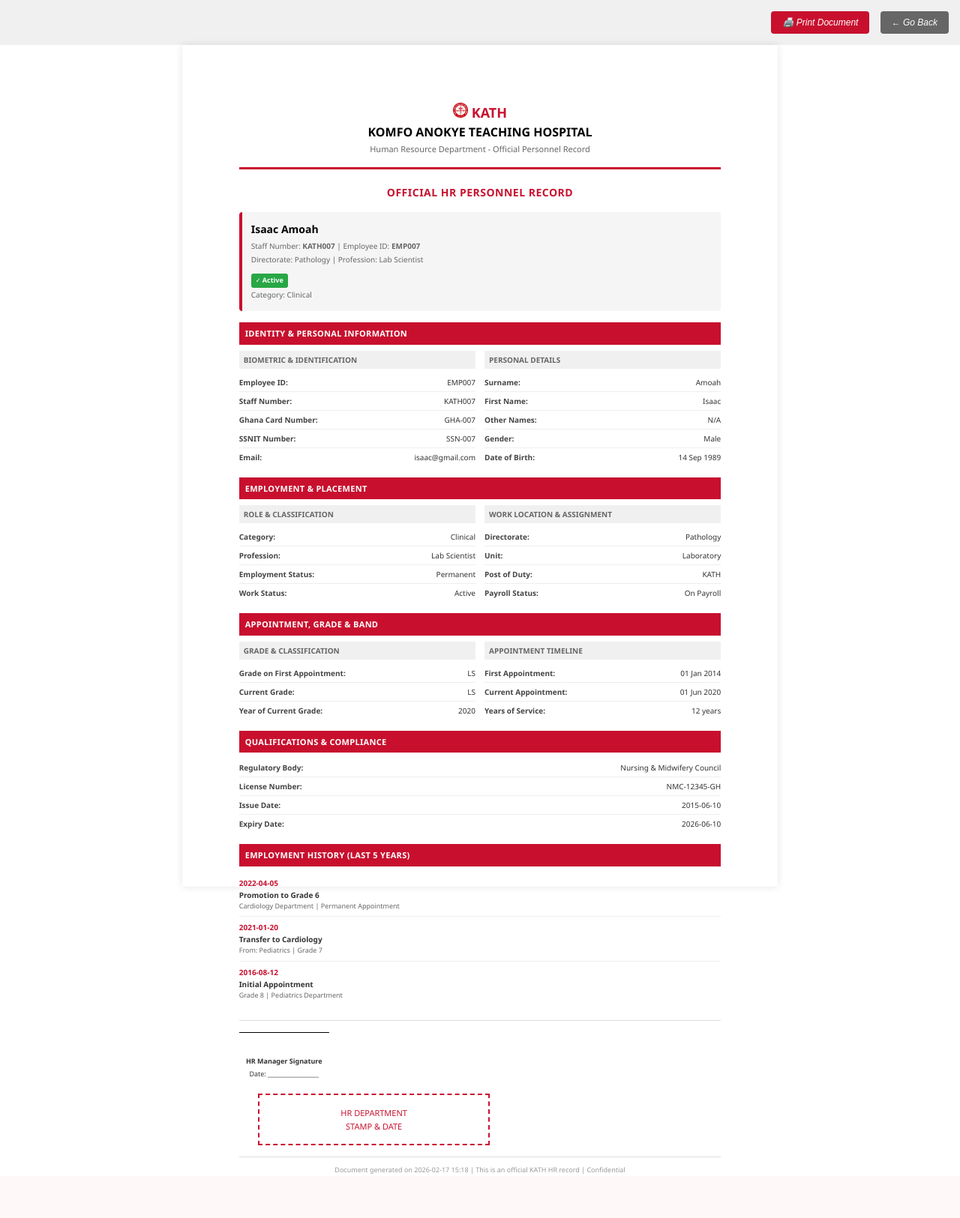
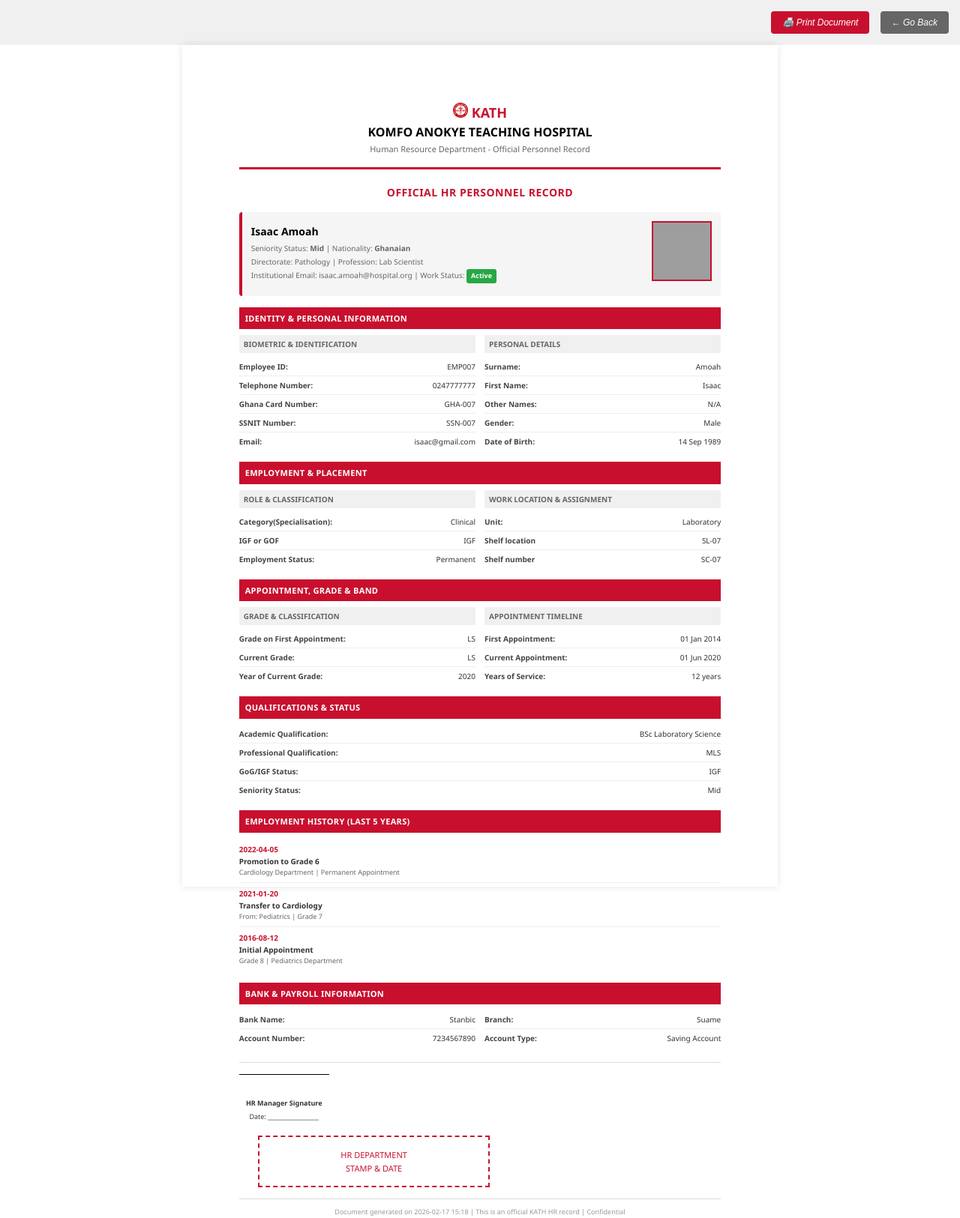
Before and after one commit to Mark-Finley/HRMS-1, a Django app: page /hrm/hr-info/staff/7/print/ in a window 1280 px wide. Shown: the whole page at 75% size. Before the commit the page ends 1567 px from the top, so only its background shows below. Run offline with Django 5.2, Linux system fonts and the light colour scheme; data comes from the database, SQL or seed files in the repository; grey boxes are pictures that could not be loaded.

Commit message:
new update

```diff
--- a/hrms-backend/hrms/hrm_manager/models.py
+++ b/hrms-backend/hrms/hrm_manager/models.py
@@ -282,7 +282,7 @@ class Employee(models.Model):
     # =========================
 
     employee_id = models.CharField(max_length=50, unique=True)
-    kath_staff_number = models.CharField(max_length=50, unique=True)
+    profile_pic = models.ImageField(upload_to='profile_pics/', blank=True, null=True)
     ghana_card_number = models.CharField(max_length=50, unique=True)
     ssnit_number = models.CharField(max_length=50, unique=True)
 
@@ -324,9 +324,7 @@ class Employee(models.Model):
     work_status = models.CharField(
         max_length=100, choices=WORK_STATUS_CHOICES, default='Active'
     )
-    payroll_status = models.CharField(
-        max_length=100, choices=PAYROLL_STATUS_CHOICES
-    )
+
     gog_igf_status = models.CharField(
         max_length=50, choices=GOG_IGF_STATUS_CHOICES
     )
@@ -349,7 +347,7 @@ class Employee(models.Model):
 
     year_of_current_grade = models.PositiveIntegerField()
 
-    at_post_of_duty = models.CharField(max_length=255)
+
 
     # =========================
     # QUALIFICATIONS
--- a/hrms-backend/hrms/hrm_manager/views.py
+++ b/hrms-backend/hrms/hrm_manager/views.py
@@ -190,7 +190,6 @@ def edit_staff(request, staff_id=1):
     if request.method == 'POST':
         # Update employee fields from POST data
         staff.employee_id = request.POST.get('employee_id', staff.employee_id)
-        staff.kath_staff_number = request.POST.get('kath_staff_number', staff.kath_staff_number)
         staff.ghana_card_number = request.POST.get('ghana_card_number', staff.ghana_card_number)
         staff.ssnit_number = request.POST.get('ssnit_number', staff.ssnit_number)
         staff.surname = request.POST.get('surname', staff.surname)
@@ -201,14 +200,18 @@ def edit_staff(request, staff_id=1):
         staff.nationality = request.POST.get('nationality', staff.nationality)
         staff.contact_number = request.POST.get('contact_number', staff.contact_number)
         staff.email = request.POST.get('email', staff.email)
+        staff.institutional_email = request.POST.get('institutional_email', staff.institutional_email)
+        staff.profile_pic = request.FILES.get('profile_pic', staff.profile_pic)
         staff.category_of_profession = request.POST.get('category_of_profession', staff.category_of_profession)
         staff.profession = request.POST.get('profession', staff.profession)
         staff.profession_status = request.POST.get('profession_status', staff.profession_status)
         staff.directorate = request.POST.get('directorate', staff.directorate)
         staff.unit = request.POST.get('unit', staff.unit)
-        staff.at_post_of_duty = request.POST.get('at_post_of_duty', staff.at_post_of_duty) == 'on'
         staff.work_status = request.POST.get('work_status', staff.work_status)
-        staff.payroll_status = request.POST.get('payroll_status', staff.payroll_status)
+        staff.gog_igf_status = request.POST.get('gog_igf_status', staff.gog_igf_status)
+        staff.seniority_status = request.POST.get('seniority_status', staff.seniority_status)
+        staff.shelf_location_number = request.POST.get('shelf_location_number', staff.shelf_location_number)
+        staff.shelf_call_number = request.POST.get('shelf_call_number', staff.shelf_call_number)
         staff.grade_on_first_appointment = request.POST.get('grade_on_first_appointment', staff.grade_on_first_appointment)
         staff.grade_on_current_appointment = request.POST.get('grade_on_current_appointment', staff.grade_on_current_appointment)
         staff.year_of_current_grade = request.POST.get('year_of_current_grade', staff.year_of_current_grade)
@@ -216,8 +219,6 @@ def edit_staff(request, staff_id=1):
         staff.date_of_current_appointment = request.POST.get('date_of_current_appointment', staff.date_of_current_appointment)
         staff.academic_qualification = request.POST.get('academic_qualification', staff.academic_qualification)
         staff.professional_qualification = request.POST.get('professional_qualification', staff.professional_qualification)
-        staff.gog_igf_status = request.POST.get('gog_igf_status', staff.gog_igf_status)
-        staff.seniority_status = request.POST.get('seniority_status', staff.seniority_status)
         staff.bank_name = request.POST.get('bank_name', staff.bank_name)
         staff.bank_branch = request.POST.get('bank_branch', staff.bank_branch)
         staff.bank_account_number = request.POST.get('bank_account_number', staff.bank_account_number)
--- a/hrms-backend/hrms/hrms/settings.py
+++ b/hrms-backend/hrms/hrms/settings.py
@@ -25,7 +25,7 @@ SECRET_KEY = 'django-insecure-l71_l5#oe)@g#q05o!d5!(lyhlm6f6%!7x5!(wa0$ixn=-q9ja
 # SECURITY WARNING: don't run with debug turned on in production!
 DEBUG = True
 
-ALLOWED_HOSTS = ["192.168.18.211"]
+ALLOWED_HOSTS = []
 
 
 # Application definition
@@ -118,5 +118,9 @@ USE_TZ = True
 STATIC_URL = 'static/'
 STATICFILES_DIRS = [BASE_DIR / 'static']
 
+# Media files (User uploads)
+MEDIA_URL = 'media/'
+MEDIA_ROOT = BASE_DIR / 'media'
+
 # AUTH_USER_MODEL = 'accounts.User'
 AUTH_USER_MODEL = 'hrm_manager.User'
--- a/hrms-backend/hrms/hrms/urls.py
+++ b/hrms-backend/hrms/hrms/urls.py
@@ -15,9 +15,15 @@ Including another URLconf
     2. Add a URL to urlpatterns:  path('blog/', include('blog.urls'))
 """
 from django.contrib import admin
-from django.urls import path,include
+from django.urls import path, include
+from django.conf import settings
+from django.conf.urls.static import static
 
 urlpatterns = [
     path('admin/', admin.site.urls),
     path('hrm/', include('hrm_manager.urls')),
 ]
+
+# Serve media files in development
+if settings.DEBUG:
+    urlpatterns += static(settings.MEDIA_URL, document_root=settings.MEDIA_ROOT)
--- a/hrms-backend/hrms/templates/hr_information/print_record.html
+++ b/hrms-backend/hrms/templates/hr_information/print_record.html
@@ -70,6 +70,18 @@
 			border-radius: 4px;
 			margin-bottom: 15px;
 			border-left: 4px solid #C8102E;
+			display: flex;
+			justify-content: space-between;
+			align-items: center;
+		}
+
+		.staff-info {
+			flex: 1;
+		}
+
+		.staff-profile-pic {
+			margin-left: 15px;
+			flex-shrink: 0;
 		}
 
 		.staff-name {
@@ -280,13 +292,15 @@
 
 	<!-- STAFF BIO SECTION -->
 	<div class="staff-bio">
-		<div class="staff-name">{{ staff.first_name }} {{ staff.surname }}</div>
-		<div class="staff-meta">Staff Number: <strong>{{ staff.kath_staff_number }}</strong> | Employee ID: <strong>{{ staff.employee_id }}</strong></div>
-		<div class="staff-meta">Directorate: {{ staff.directorate }} | Profession: {{ staff.profession }}</div>
-		<div style="margin-top: 5px;">
-			<span class="status-inline">✓ {{ staff.work_status }}</span>
+		<div class="staff-info">
+			<div class="staff-name">{{ staff.first_name }} {{ staff.surname }}</div>
+			<div class="staff-meta">Seniority Status: <strong>{{ staff.seniority_status|default:"Junior" }}</strong> | Nationality: <strong>{{ staff.nationality }}</strong></div>
+			<div class="staff-meta">Directorate: {{ staff.directorate }} | Profession: {{ staff.profession }}</div>
+			<div class="staff-meta">Institutional Email: {{ staff.institutional_email }} | Work Status: <span class="status-inline">{{ staff.work_status }}</span></div>
 		</div>
-		<div class="staff-meta">Category: {{ staff.category_of_profession }}</div>
+		<div class="staff-profile-pic">
+			<img src="{% if staff.profile_pic %}{{ staff.profile_pic.url }}{% else %}{% static 'img/profile.jpg' %}{% endif %}" alt="Profile Picture" style="width: 80px; height: 80px; border-radius: 0; border: 2px solid #C8102E;">
+		</div>
 	</div>
 
 	<!-- SECTION 1: IDENTITY & PERSONAL INFORMATION -->
@@ -300,8 +314,8 @@
 					<span class="info-value">{{ staff.employee_id }}</span>
 				</div>
 				<div class="info-row">
-					<span class="info-label">Staff Number:</span>
-					<span class="info-value">{{ staff.kath_staff_number }}</span>
+					<span class="info-label">Telephone Number:</span>
+					<span class="info-value">{{ staff.contact_number }}</span>
 				</div>
 				<div class="info-row">
 					<span class="info-label">Ghana Card Number:</span>
@@ -349,40 +363,34 @@
 			<div>
 				<div class="section-subtitle">Role & Classification</div>
 				<div class="info-row">
-					<span class="info-label">Category:</span>
-					<span class="info-value">{{ staff.category_of_profession }}</span>
+					<span class="info-label">Category(Specialisation):</span>
+					<span class="info-value">{{ staff.job_classification }}</span>
 				</div>
 				<div class="info-row">
-					<span class="info-label">Profession:</span>
-					<span class="info-value">{{ staff.profession }}</span>
+					<span class="info-label">IGF or GOF</span>
+					<span class="info-value">{{ staff.gog_igf_status }}</span>
 				</div>
 				<div class="info-row">
 					<span class="info-label">Employment Status:</span>
 					<span class="info-value">{{ staff.profession_status }}</span>
 				</div>
-				<div class="info-row">
-					<span class="info-label">Work Status:</span>
-					<span class="info-value">{{ staff.work_status }}</span>
-				</div>
+
 			</div>
 			<div>
 				<div class="section-subtitle">Work Location & Assignment</div>
-				<div class="info-row">
-					<span class="info-label">Directorate:</span>
-					<span class="info-value">{{ staff.directorate }}</span>
-				</div>
 				<div class="info-row">
 					<span class="info-label">Unit:</span>
 					<span class="info-value">{{ staff.unit }}</span>
 				</div>
 				<div class="info-row">
-					<span class="info-label">Post of Duty:</span>
-					<span class="info-value">{{ staff.at_post_of_duty }}</span>
+					<span class="info-label">Shelf location</span>
+					<span class="info-value">{{ staff.shelf_location_number|default:"N/A" }}</span>
 				</div>
 				<div class="info-row">
-					<span class="info-label">Payroll Status:</span>
-					<span class="info-value">{{ staff.payroll_status }}</span>
+					<span class="info-label">Shelf number</span>
+					<span class="info-value">{{ staff.shelf_call_number|default:"N/A" }}</span>
 				</div>
+
 			</div>
 		</div>
 	</div>
@@ -424,28 +432,26 @@
 		</div>
 	</div>
 
-	<!-- SECTION 4: QUALIFICATIONS & CREDENTIALS -->
-	{% if staff.category_of_profession == "Clinical" or staff.academic_qualification or staff.professional_qualification %}
+	<!-- SECTION 4: QUALIFICATIONS -->
 	<div class="section">
-		<div class="section-title">Qualifications & Compliance</div>
+		<div class="section-title">Qualifications & Status</div>
 		<div class="info-row">
-			<span class="info-label">Regulatory Body:</span>
-			<span class="info-value">{{ staff.regulatory_body|default:"Nursing & Midwifery Council" }}</span>
+			<span class="info-label">Academic Qualification:</span>
+			<span class="info-value">{{ staff.academic_qualification|default:"Not Specified" }}</span>
 		</div>
 		<div class="info-row">
-			<span class="info-label">License Number:</span>
-			<span class="info-value">{{ staff.license_number|default:"NMC-12345-GH" }}</span>
+			<span class="info-label">Professional Qualification:</span>
+			<span class="info-value">{{ staff.professional_qualification|default:"Not Specified" }}</span>
 		</div>
 		<div class="info-row">
-			<span class="info-label">Issue Date:</span>
-			<span class="info-value">{{ staff.license_issue_date|default:"2015-06-10" }}</span>
+			<span class="info-label">GoG/IGF Status:</span>
+			<span class="info-value">{{ staff.gog_igf_status|default:"Not Specified" }}</span>
 		</div>
 		<div class="info-row">
-			<span class="info-label">Expiry Date:</span>
-			<span class="info-value">{{ staff.license_expiry_date|default:"2026-06-10" }}</span>
+			<span class="info-label">Seniority Status:</span>
+			<span class="info-value">{{ staff.seniority_status|default:"Not Specified" }}</span>
 		</div>
 	</div>
-	{% endif %}
 
 	<!-- SECTION 5: EMPLOYMENT HISTORY -->
 	<div class="section">
@@ -464,6 +470,32 @@
 			<div class="history-date">2016-08-12</div>
 			<div class="history-title">Initial Appointment</div>
 			<div class="history-subtitle">Grade 8 | Pediatrics Department</div>
+		</div>
+	</div>
+	<!-- Bank and Payroll Information -->
+	<div class="section">
+		<div class="section-title">Bank & Payroll Information</div>
+		<div class="two-column">
+			<div>
+				<div class="info-row">
+					<span class="info-label">Bank Name:</span>
+					<span class="info-value">{{ staff.bank_name|default:"N/A" }}</span>
+				</div>
+				<div class="info-row">
+					<span class="info-label">Account Number:</span>
+					<span class="info-value">{{ staff.bank_account_number|default:"N/A" }}</span>
+				</div>
+			</div>
+			<div>
+				<div class="info-row">
+					<span class="info-label">Branch:</span>
+					<span class="info-value">{{ staff.bank_branch|default:"N/A" }}</span>
+				</div>
+				<div class="info-row">
+					<span class="info-label">Account Type:</span>
+					<span class="info-value">{{ staff.bank_type|default:"Saving Account" }}</span>
+				</div>
+			</div>
 		</div>
 	</div>
 
```
Also changed, not shown: hrms-backend/hrms/templates/hr_information/edit_staff.html (+80 -15 lines), hrms-backend/hrms/templates/hr_information/staff_profile.html (+19 -27 lines), hrms-backend/hrms/db.sqlite3, hrms-backend/hrms/hrm_manager/migrations/0004_remove_employee_at_post_of_duty_and_more.py (added), hrms-backend/hrms/media/profile_pics/saikrishna-saketh-yellapragada-LKDEI6JiAHE-unsplash.jpg (added), hrms-backend/hrms/profile_pics/1.png (added), 1 other file.
